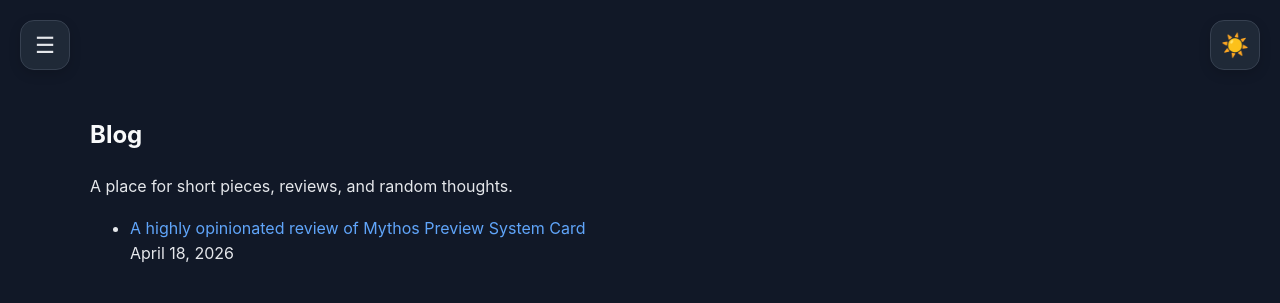
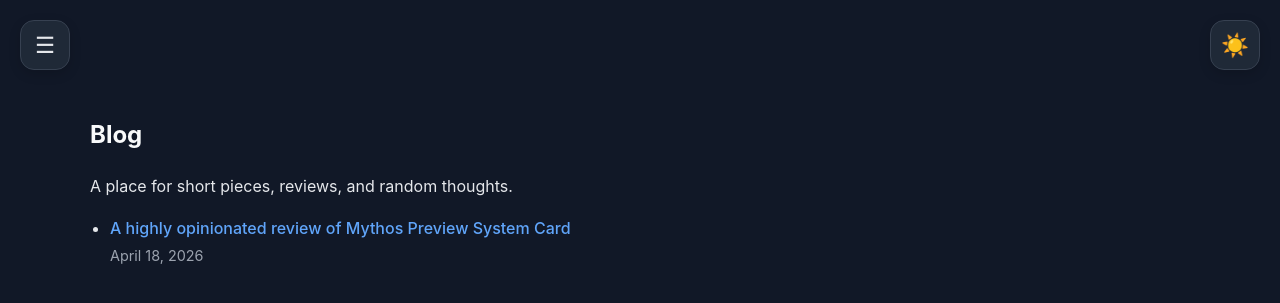
Before and after one commit to sharpchoc/sharpchoc.github.io, a Jekyll site: the page built from blog.md, in a window 1280 px wide. Shown: the top 303 px of the page. Built offline with Jekyll 4.4.1, drawn with Linux system fonts in a browser that asks for light colours.

Commit message:
Add styles for blog list and blog date

```diff
--- a/assets/css/style.scss
+++ b/assets/css/style.scss
@@ -312,3 +312,22 @@ pre code {
 .post-list-item {
   margin-bottom: 2rem;
 }
+
+.blog-list {
+  padding-left: 1.25rem;
+}
+
+.blog-list li {
+  margin-bottom: 1rem;
+}
+
+.blog-list a {
+  font-size: 1rem;
+  font-weight: 500;
+}
+
+.blog-date {
+  font-size: 0.9rem;
+  color: var(--nav-text);
+  margin-top: 0.15rem;
+}
```
